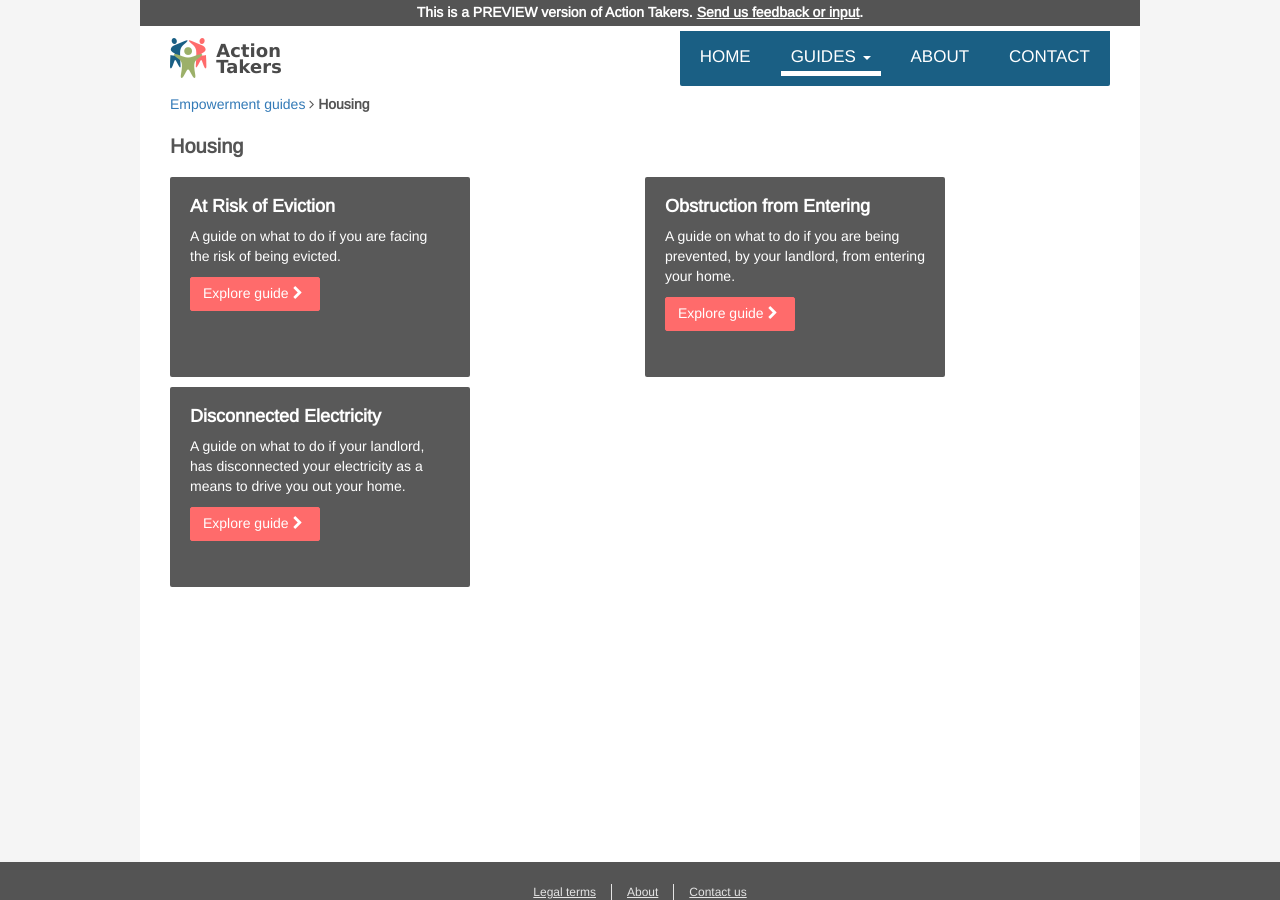
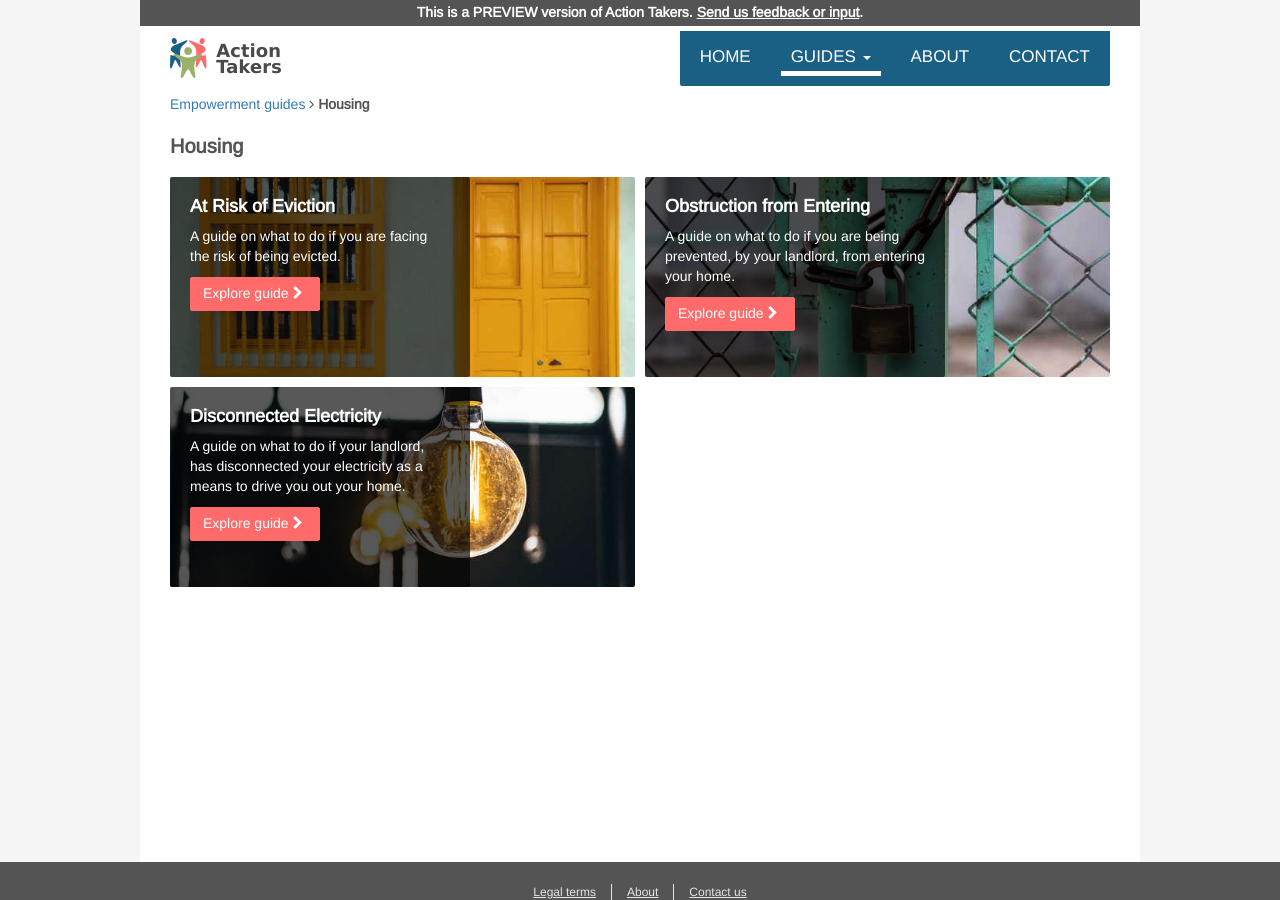
Before and after one commit to OpenUpSA/action-takers, a Jekyll site: the page built from housing.html, in a window 1280 px wide and 900 px high. Built offline with Jekyll 4.4.1, drawn with Linux system fonts in a browser that asks for light colours; nearby versions of some CDN libraries.

Commit message:
housing images, site.url config for working metadata

```diff
--- a/_config.yml
+++ b/_config.yml
@@ -17,7 +17,7 @@
 email: your-email@example.com
 description: Actions Takers is a community of civic-minded people who understand the role of public participation in our democracy and use that power to ensure their voices are heard.
 baseurl: "" # the subpath of your site, e.g. /blog
-url: "" # the base hostname & protocol for your site, e.g. http://example.com
+url: "http://actiontakers.co.za" # the base hostname & protocol for your site, e.g. http://example.com
 twitter_username: jekyllrb
 github_username:  jekyll
 logo: /img/logo.png
--- a/css/main.scss
+++ b/css/main.scss
@@ -852,6 +852,18 @@
       background-image: url("../img/access-education.jpg");
       background-position: bottom;
     }
+    &.disconnected-electricity {
+      background-image: url("../img/disconnected-electricity.jpg");
+      background-position: center;
+    }
+    &.obstruction-from-entering {
+      background-image: url("../img/obstruction-from-entering.jpg");
+      background-position: bottom;
+    }
+    &.risk-of-eviction {
+      background-image: url("../img/risk-of-eviction.jpg");
+      background-position: center;
+    }
   }
   .content {
     color: #fff;
```
Also changed, not shown: img/disconnected-electricity.jpg (added), img/obstruction-from-entering.jpg (added), img/risk-of-eviction.jpg (added).
